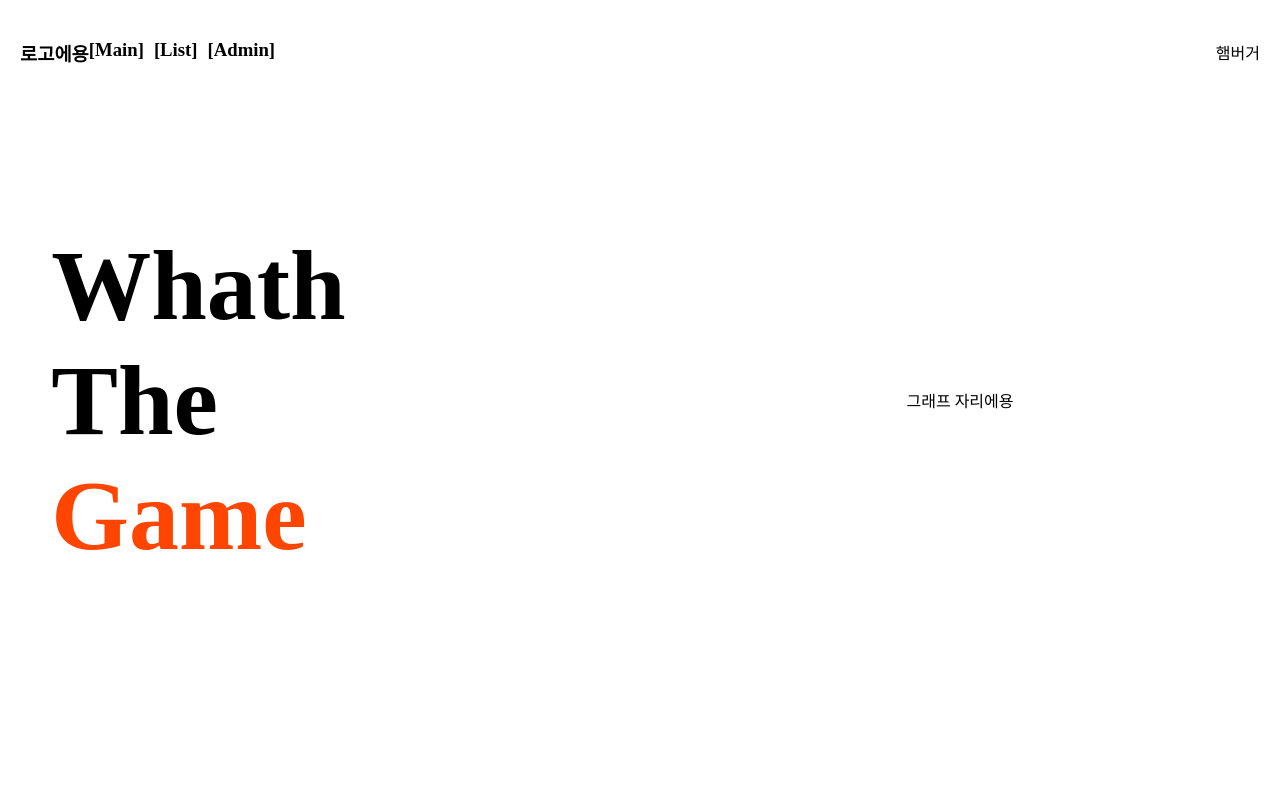
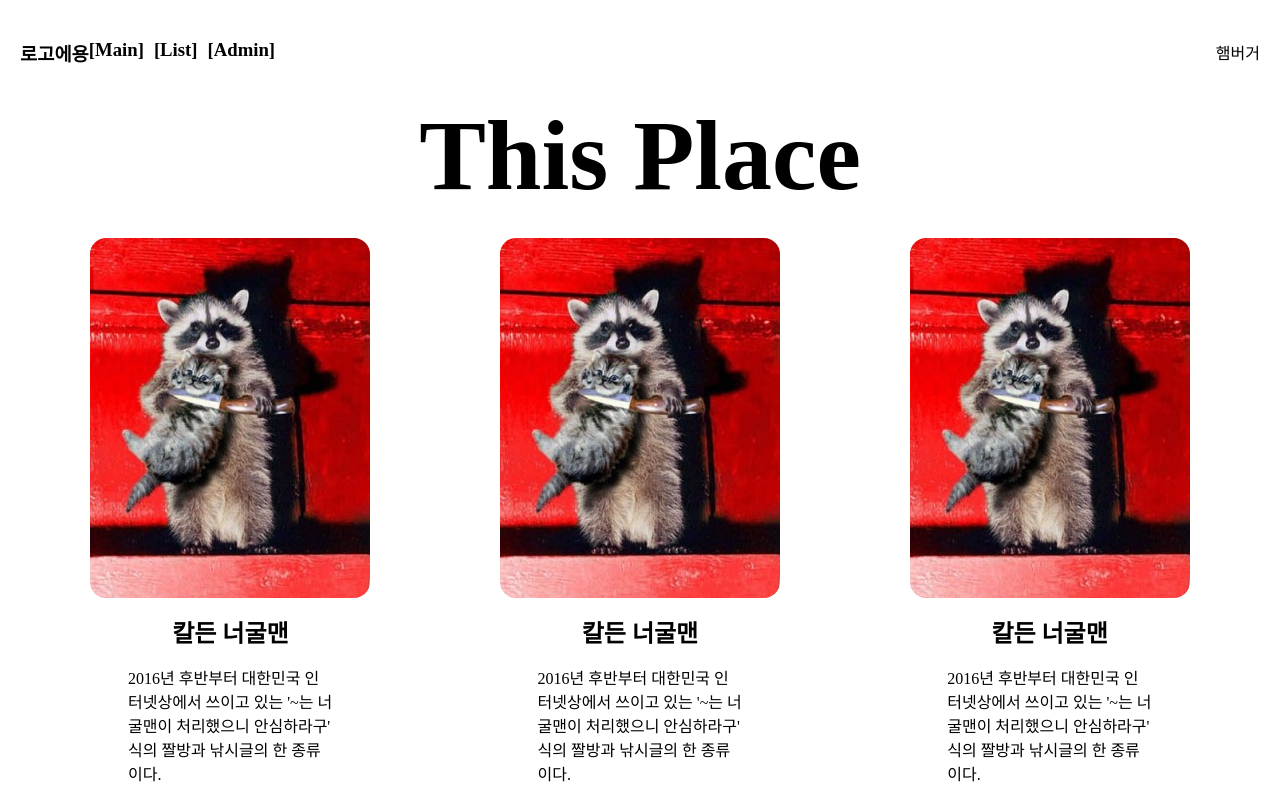
Before and after one commit to Woohyeok97/Game-Pick, a Next.js app: page / in a window 1280 px wide. Built offline with nearby package versions, Linux system fonts and the light colour scheme.

Commit message:
Style : homeInfo 컴포넌트 레이아웃

```diff
--- a/app/globals.css
+++ b/app/globals.css
@@ -11,3 +11,39 @@ body {
     margin: 0;
     padding: 0;
 }
+
+.outer {
+    height: 100vh;
+    overflow-y: auto;
+  }
+
+  /* 화면에서 스크롤바 안보이게 */
+  .outer::-webkit-scrollbar {
+    display: none;
+  }
+
+  .inner {
+    height: 100vh;
+    display: flex;
+    justify-content: center;
+    align-items: center;
+    font-size: 100px;
+  }
+
+  .bg-yellow {
+    background-color: #f7f6cf;
+  }
+
+  .bg-blue {
+    background-color: #b6d8f2;
+  }
+
+  .bg-pink {
+    background-color: #f4cfdf;
+  }
+
+  .divider {
+    width: 100%;
+    height: 5px;
+    background-color: gray;
+  }
--- /dev/null
+++ b/app/home/components/homeInfo.js
@@ -0,0 +1,26 @@
+import styles from '../styles/homeInfo.module.scss'
+
+export default function HomeInfo() {
+    return (
+        <section className={ styles.home_info}>
+            <h1>This Place</h1>
+            <div className={ styles.info_box }>
+                <div className={ styles.info_item }>
+                    <img src="/칼굴맨.jpeg"/>
+                    <h2>칼든 너굴맨</h2>
+                    <p>2016년 후반부터 대한민국 인터넷상에서 쓰이고 있는 '~는 너굴맨이 처리했으니 안심하라구' 식의 짤방과 낚시글의 한 종류이다. </p>
+                </div>
+                <div className={ styles.info_item }>
+                    <img src="/칼굴맨.jpeg"/>
+                    <h2>칼든 너굴맨</h2>
+                    <p>2016년 후반부터 대한민국 인터넷상에서 쓰이고 있는 '~는 너굴맨이 처리했으니 안심하라구' 식의 짤방과 낚시글의 한 종류이다. </p>
+                </div>
+                <div className={ styles.info_item }>
+                    <img src="/칼굴맨.jpeg"/>
+                    <h2>칼든 너굴맨</h2>
+                    <p>2016년 후반부터 대한민국 인터넷상에서 쓰이고 있는 '~는 너굴맨이 처리했으니 안심하라구' 식의 짤방과 낚시글의 한 종류이다. </p>
+                </div>
+            </div>
+        </section>
+    )
+}
--- /dev/null
+++ b/app/home/styles/homeInfo.module.scss
@@ -0,0 +1,38 @@
+.home_info {
+    display: flex;
+    flex-direction: column;
+    justify-content: center;
+    align-items: center;
+    position: absolute;
+    width: 100%;
+    height: 100%;
+
+    h1 {
+        padding: 0 10%;
+        margin-bottom: 2%;
+        font-size: 100px;
+    }
+}
+.info_box {
+    display: flex;
+    justify-content: space-between;
+    padding: 0 10%;
+
+    .info_item {
+        width: 20%;
+        box-sizing: border-box;
+        display: flex;
+        flex-direction: column;
+        align-items: center;
+
+        img {
+            border-radius: 1rem;
+        }
+        h2 {
+            margin: 16px;
+        }
+        p {
+            margin: 0;
+        }
+    }
+}
--- a/app/page.js
+++ b/app/page.js
@@ -1,7 +1,7 @@
-// 컴포넌트
-import HomeMain from "@/app/home/components/homeMain";
-
+import HomeInfo from "./home/components/homeInfo"
+import HomeMain from "./home/components/homeMain"
 
 export default function Home() {
-    return <><HomeMain/></>
+    // return <><HomeMain/></>
+    return <><HomeInfo/></>
 }
--- a/package.json
+++ b/package.json
@@ -15,6 +15,7 @@
     "next": "13.4.2",
     "react": "18.2.0",
     "react-dom": "18.2.0",
+    "react-transition-group": "^4.4.5",
     "sass": "^1.62.1"
   }
 }
```
Also changed, not shown: public/칼굴맨.jpeg (added), 1 other file (tests, documents, lock files or other folders).
